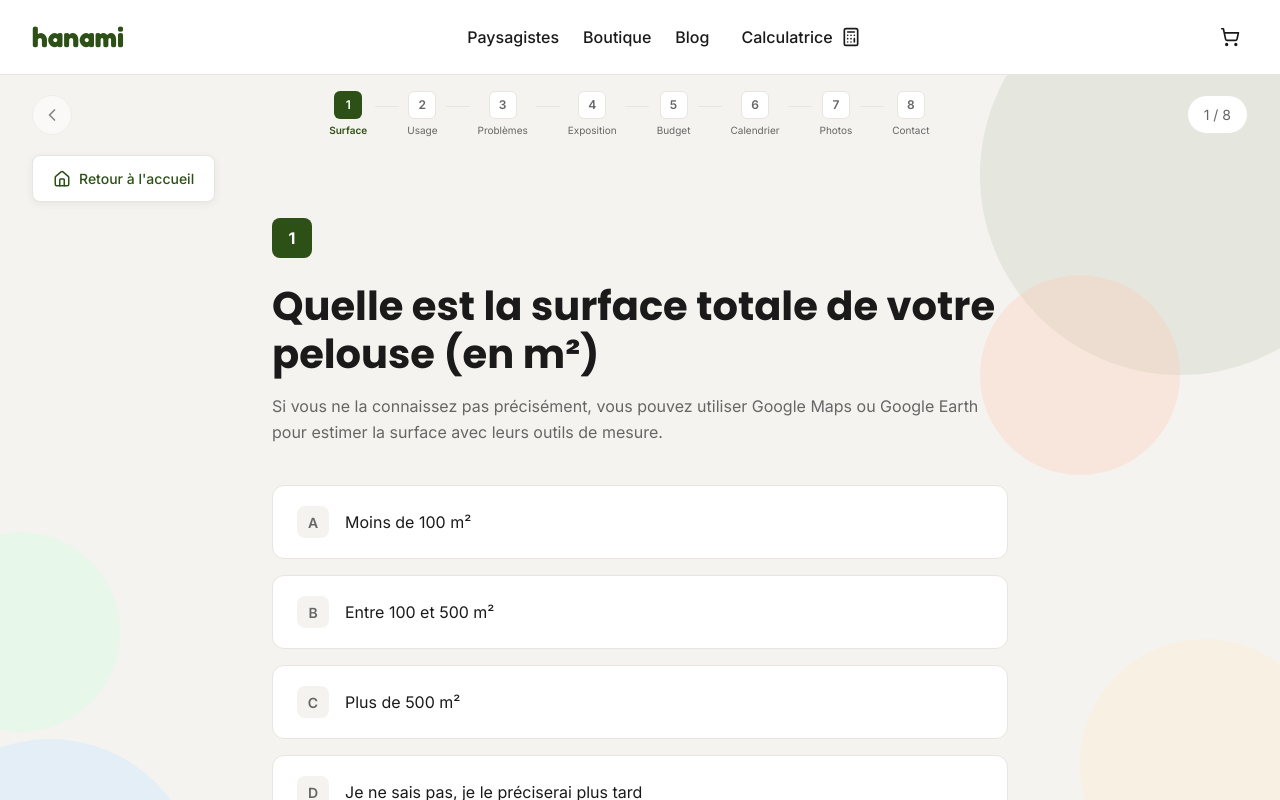
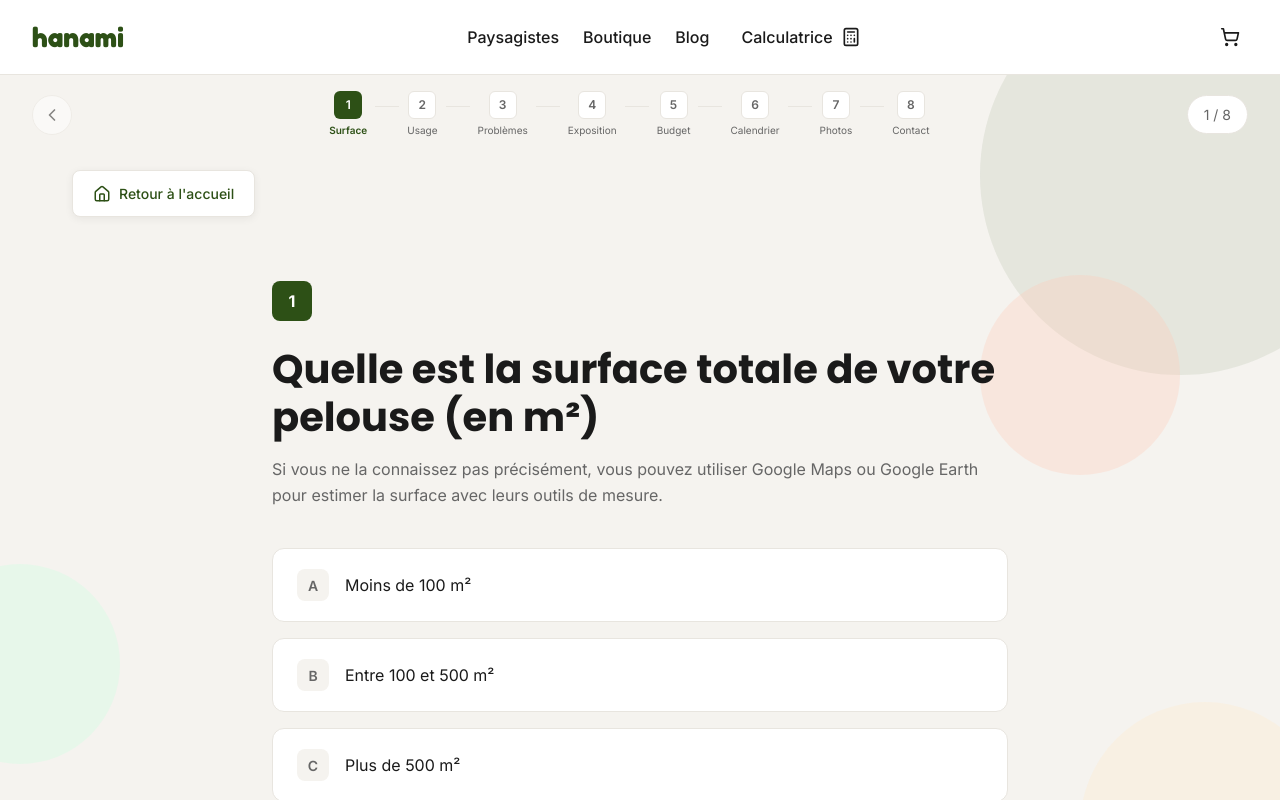
Before and after one commit to sambdn-dev/hanami-site, a Next.js app: page /onboarding in a window 1280 px wide. Shown: the top 800 px of the page. Built offline with nearby package versions, Linux system fonts and the light colour scheme.

Commit message:
Fix home button positioning on onboarding page

```diff
--- a/src/app/onboarding/page.tsx
+++ b/src/app/onboarding/page.tsx
@@ -267,15 +267,16 @@ export default function OnboardingPage() {
 
       {/* Home button */}
       <div style={{
-        position: 'absolute',
-        top: '5rem',
-        left: '2rem',
+        maxWidth: '1200px',
+        margin: '0 auto',
+        padding: '1rem 2rem 0',
+        position: 'relative',
         zIndex: 10,
       }}>
         <Link
           href="/"
           style={{
-            display: 'flex',
+            display: 'inline-flex',
             alignItems: 'center',
             gap: '0.5rem',
             padding: '0.75rem 1.25rem',
```
